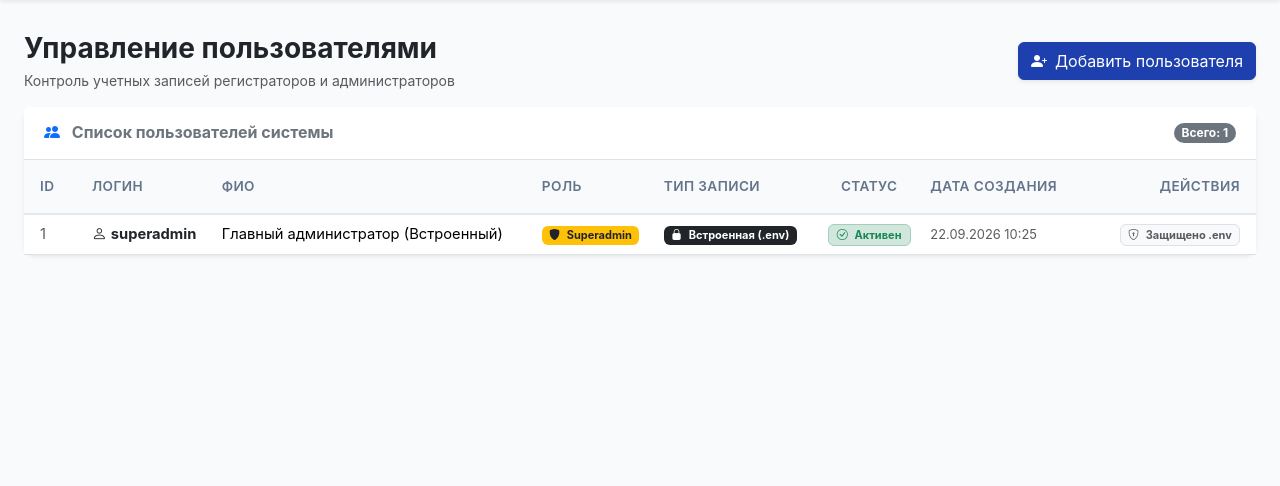
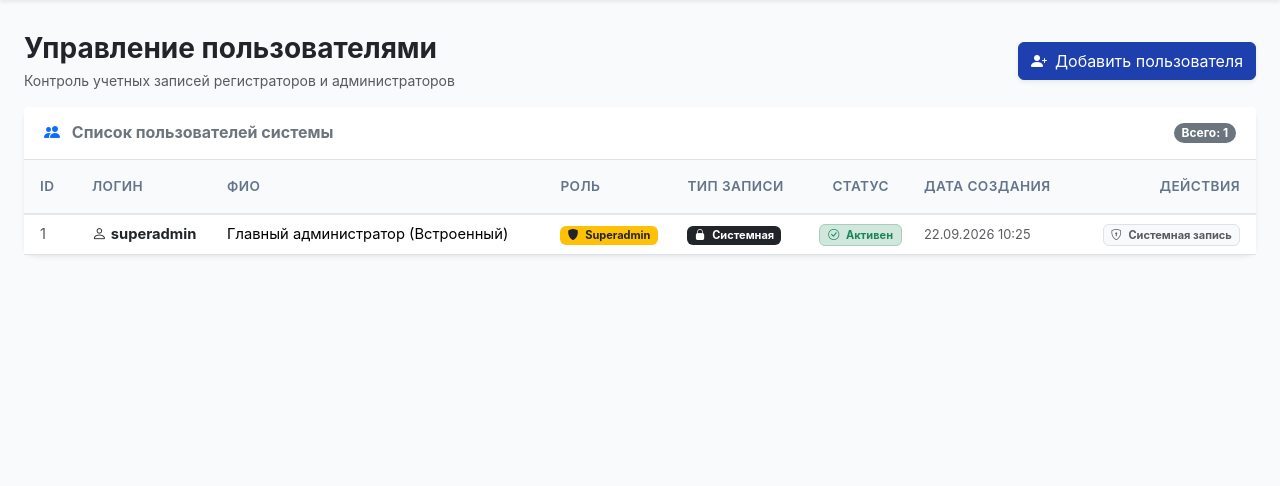
Before and after one commit to brookhut/system_for_registering_citizens_appeals, a Flask app: page /admin/users in a window 1280 px wide. Shown: the part 86-572 px from the top of the page. Run offline with Flask 3, Linux system fonts and the light colour scheme; a user stored in the database is signed in; some libraries are stand-ins or nearby versions.

Commit message:
Remove references and mentions of credentials storage location from UI
Co-authored-by: arena-agent <297053741+arena-agent@users.noreply.github.com>

```diff
--- a/app/routes/admin.py
+++ b/app/routes/admin.py
@@ -76,7 +76,7 @@ def user_edit(user_id):
     # Built-in superadmin protection:
     # "встроенная учетная запись superadmin логин и пароль хранятся в файле .env, данную учетную запись нельзя удалить, изменить, отключить."
     if user.is_builtin:
-        flash('Встроенную учетную запись superadmin нельзя изменить через веб-интерфейс! Логин и пароль задаются в файле .env.', 'danger')
+        flash('Встроенную учетную запись superadmin нельзя изменить через веб-интерфейс.', 'danger')
         return redirect(url_for('admin.users_list'))
 
     full_name = request.form.get('full_name', '').strip()
--- a/app/templates/admin/users.html
+++ b/app/templates/admin/users.html
@@ -58,8 +58,8 @@
                         </td>
                         <td>
                             {% if u.is_builtin %}
-                                <span class="badge bg-dark text-white" title="Учетная запись задана в .env. Защищена от удаления, отключения и изменения">
-                                    <i class="bi bi-lock-fill me-1"></i> Встроенная (.env)
+                                <span class="badge bg-dark text-white" title="Системная учетная запись. Защищена от удаления, отключения и изменения">
+                                    <i class="bi bi-lock-fill me-1"></i> Системная
                                 </span>
                             {% else %}
                                 <span class="badge bg-light text-secondary border">Пользовательская</span>
@@ -82,8 +82,8 @@
                         <td class="pe-3 text-end">
                             {% if u.is_builtin %}
                                 <!-- Встроенный superadmin защищен -->
-                                <span class="badge bg-light text-muted border py-1" title="Встроенную учетную запись нельзя изменить, отключить или удалить">
-                                    <i class="bi bi-shield-lock me-1"></i> Защищено .env
+                                <span class="badge bg-light text-muted border py-1" title="Системную учетную запись нельзя изменить, отключить или удалить">
+                                    <i class="bi bi-shield-lock me-1"></i> Системная запись
                                 </span>
                             {% else %}
                                 <div class="btn-group btn-group-sm">
```
Also changed, not shown: app/templates/auth/login.html (+0 -11 lines).
